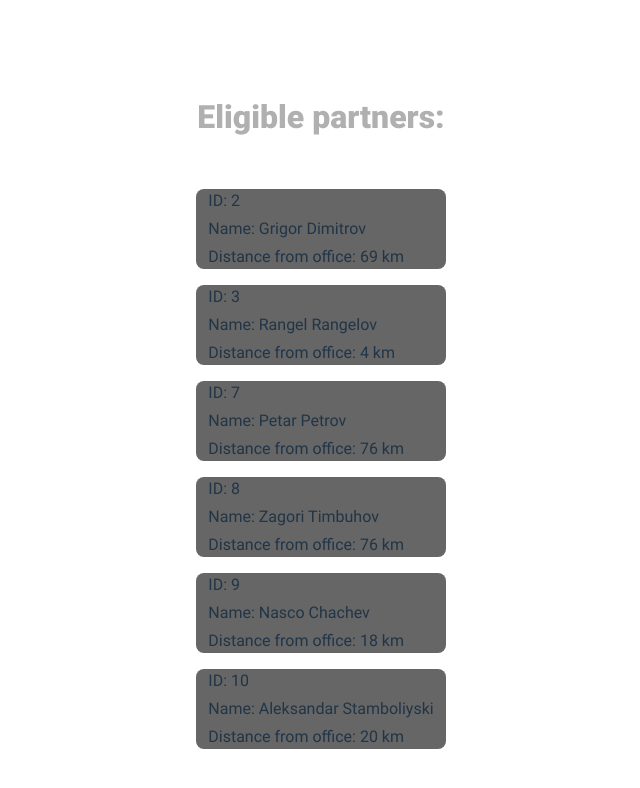
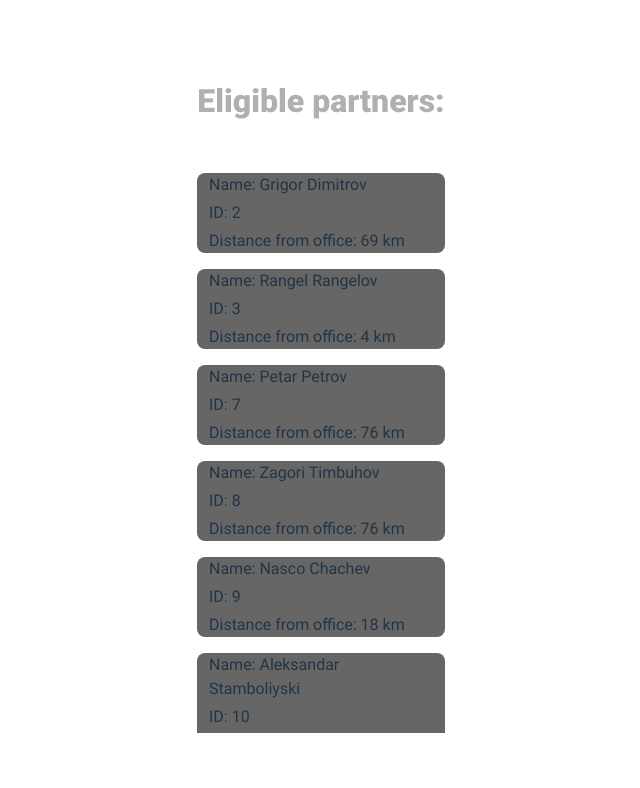
Before and after one commit to ivanov9826/party-invitation, a React (Vite) app: page / in a window 1280 px wide. Shown: the top 788 px of the page, without its empty margins (319-959 px from the left). Built offline with nearby package versions, Linux system fonts and the light colour scheme.

Commit message:
Styling changes

```diff
--- a/src/components/atoms/Paragraph/Paragraph.scss
+++ b/src/components/atoms/Paragraph/Paragraph.scss
@@ -5,4 +5,6 @@
   font-weight: $font-weight-regular;
   text-align: left;
   margin: 0.25rem 0.75rem;
+  width: 14rem;
+  max-width: 14rem;
 }
--- a/src/components/molecules/PartnerCard/PartnerCard.tsx
+++ b/src/components/molecules/PartnerCard/PartnerCard.tsx
@@ -9,8 +9,8 @@ interface PartnerCardProps {
 const PartnerCard: React.FC<PartnerCardProps> = ({ partner }) => {
   return (
     <Wrapper>
+      <Paragraph text={`Name: ${partner.name}`} />
       <Paragraph text={`ID: ${partner.partner_id}`} />
-      <Paragraph text={`Name: ${partner.name}`} />
       <Paragraph text={`Distance from office: ${partner.distance} km`} />
     </Wrapper>
     // Could add button to show partner location on map
--- a/src/components/organisms/PartnerList/PartnerList.scss
+++ b/src/components/organisms/PartnerList/PartnerList.scss
@@ -1,5 +1,5 @@
 .list-wrapper {
-  height: 40rem;
+  height: 42rem;
 
   .partners-container {
     height: 36rem;
```
